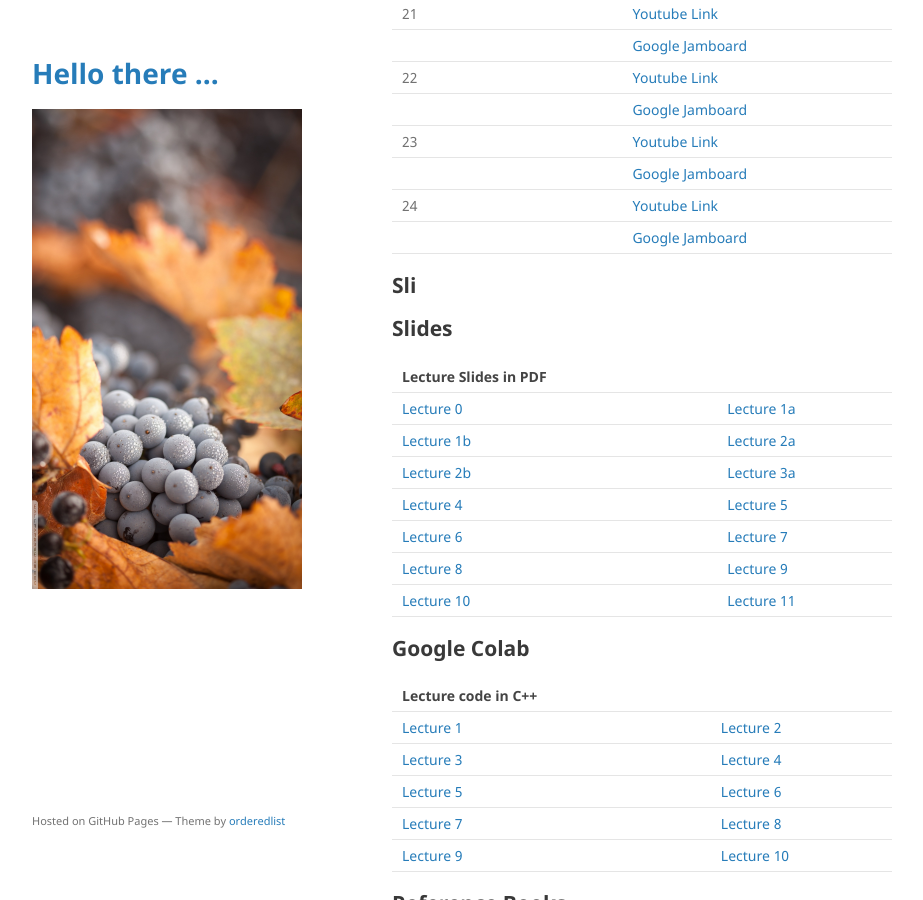
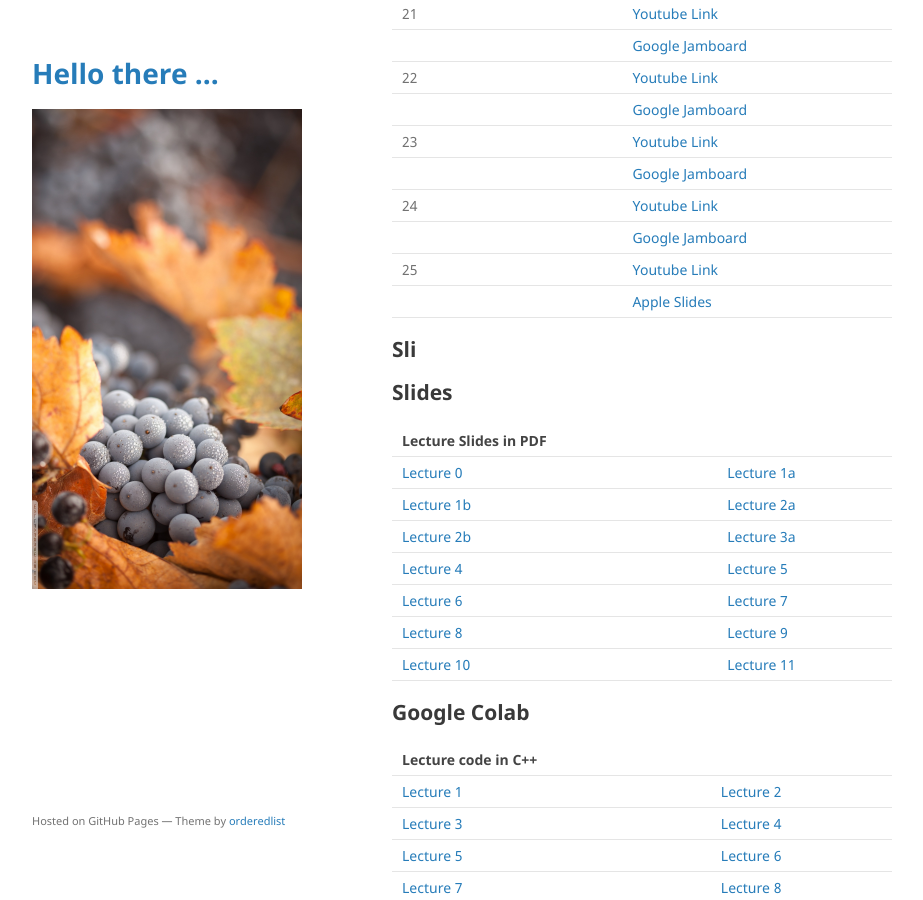
Before and after one commit to mohammadmotiurrahman/mohammadmotiurrahman.github.io, a Jekyll site: the page built from cse203_4/index.md, in a window 1280 px wide and 900 px high, scrolled down 3917 px. Shown: the whole window, without its empty margins (178-1101 px from the left). Built offline with Jekyll 4.4.1, drawn with Linux system fonts in a browser that asks for light colours; our own code applies the rules of GitHub Pages for plain Markdown files.

Commit message:
Update index.md

```diff
--- a/cse203_4/index.md
+++ b/cse203_4/index.md
@@ -131,6 +131,9 @@ environment will force me to not evaluate your exam copies.
 |         |              | [Google Jamboard](https://jamboard.google.com/d/1my1IxUm9_itnFyXwpBeUDqJEdoepa_p16h8vIM4CalE/viewer?f=11) |
 | 24      |              | [Youtube Link](https://youtu.be/jNOgXYgp1zg)                                                                   |
 |         |              | [Google Jamboard](https://jamboard.google.com/d/1my1IxUm9_itnFyXwpBeUDqJEdoepa_p16h8vIM4CalE/viewer?f=11) |
+| 25      |              | [Youtube Link](https://youtu.be/bFACcf3KsMA)                                                                   |
+|         |              | [Apple Slides](https://www.icloud.com/keynote/0-BwceUj09bycI6LdTysMoQtA#Presentation_5) |
+
 
 
 ## Sli
```
